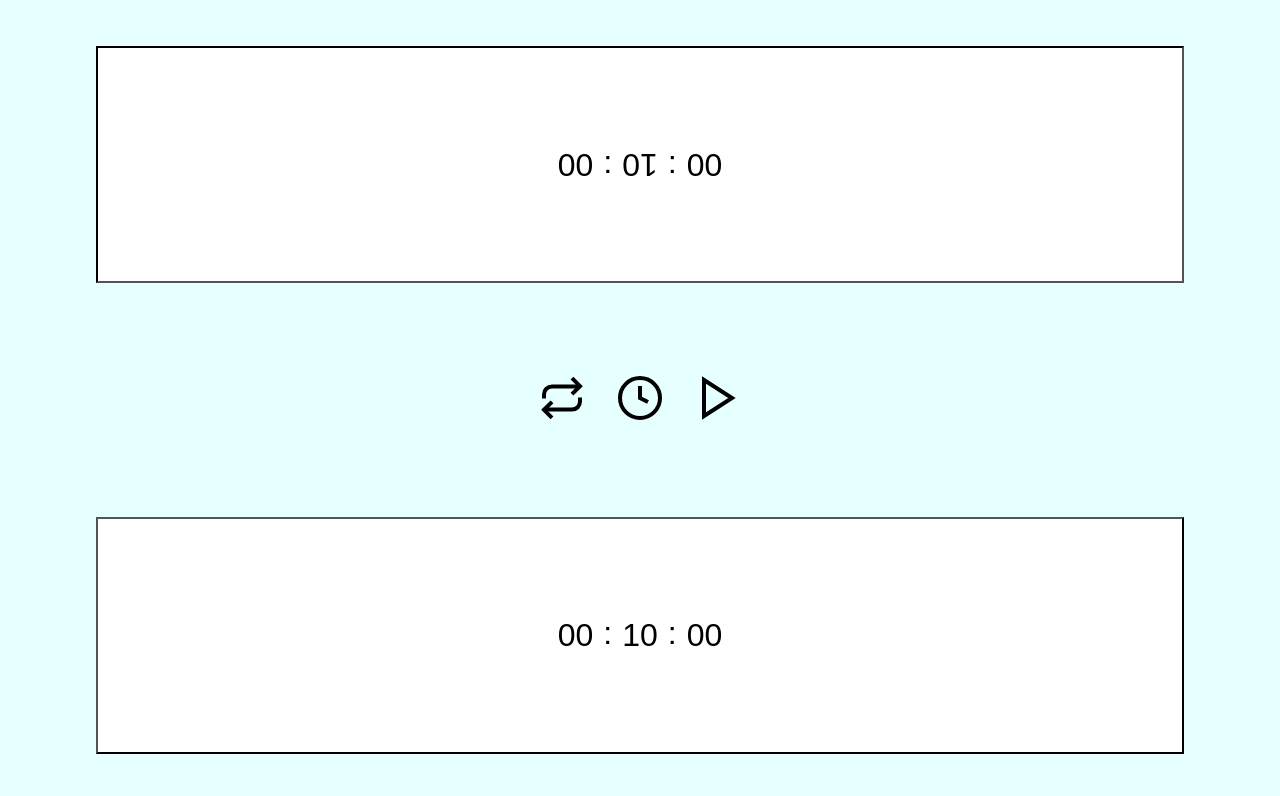
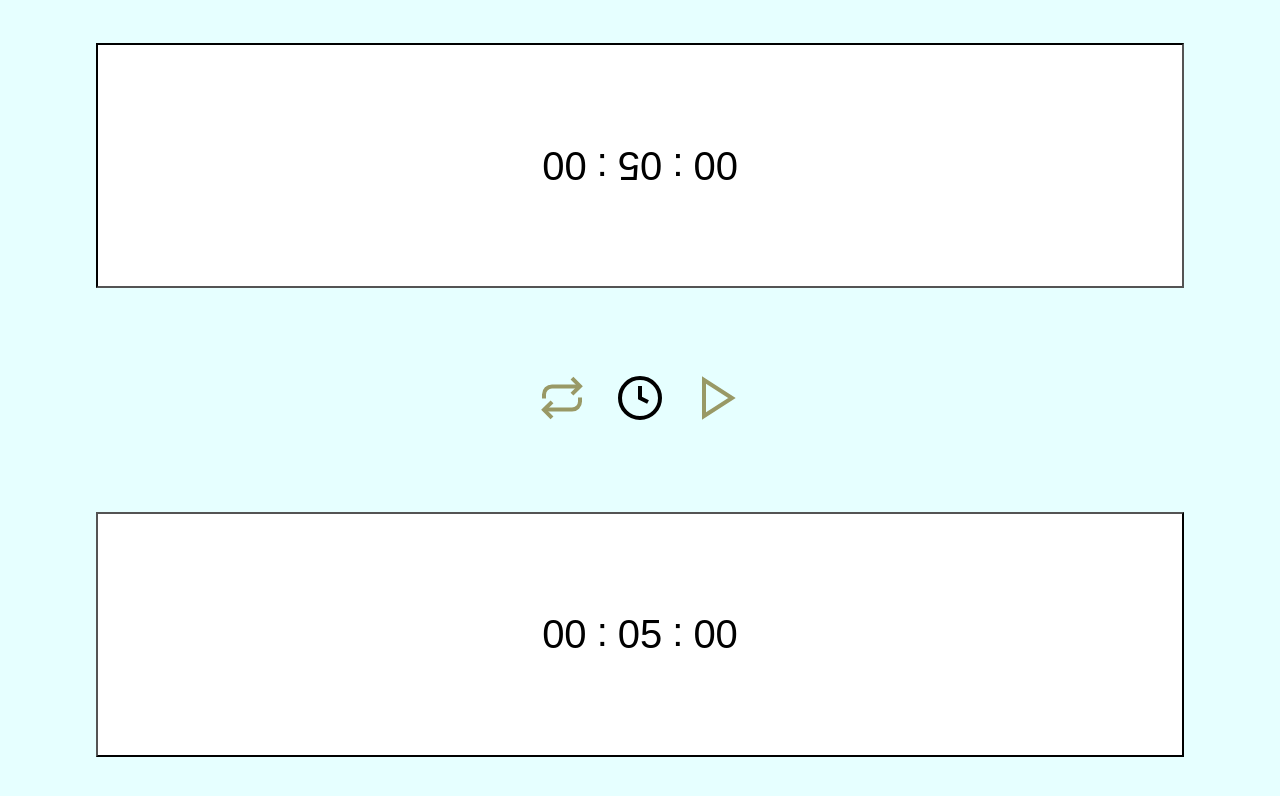
Before and after one commit to JavierMolines/chess-clock, a Next.js app: page / in a window 1280 px wide. Shown: the top 796 px of the page. Built offline with nearby package versions, Linux system fonts and the light colour scheme.

Commit message:
Add Zustand

```diff
--- a/app/component/Icons/Back.tsx
+++ b/app/component/Icons/Back.tsx
@@ -1,9 +1,10 @@
 import { IIconsChild } from "@/app/types/types";
 import { Icon } from "./Base/Icon";
 
-export const IconBack = ({ action, enabledIcon }: IIconsChild) => {
+export const IconBack = ({ action }: IIconsChild) => {
 	return (
 		<Icon
+			name="reset"
 			action={action}
 			moreAttributes={{
 				viewBox: "0 0 24 24",
--- a/app/component/Icons/Base/Icon.tsx
+++ b/app/component/Icons/Base/Icon.tsx
@@ -1,16 +1,26 @@
+import { useClockStore } from "@/app/store/gameStore";
 import { IIcon } from "@/app/types/types";
 
 export const Icon = ({
 	action,
 	moreAttributes,
 	children,
-	enabledIcon = true,
+	name = "clock",
 }: IIcon) => {
-	const isActive = enabledIcon ? "#000000" : "#999966";
+	const { gameRunning, timeRunning } = useClockStore();
+	const mapping = {
+		play: gameRunning && !timeRunning,
+		stop: gameRunning && timeRunning,
+		reset: gameRunning && !timeRunning,
+		clock: !gameRunning && !timeRunning,
+	};
+
+	const isActive = mapping[name];
+	const colorIcon = isActive ? "#000000" : "#999966";
 
 	return (
 		<button
-			disabled={!enabledIcon}
+			disabled={!isActive}
 			type="button"
 			style={{
 				border: "none",
@@ -23,7 +33,7 @@ export const Icon = ({
 				width="48"
 				height="48"
 				fill="none"
-				stroke={isActive}
+				stroke={colorIcon}
 				strokeWidth="2"
 				onClick={action}
 				{...moreAttributes}
--- a/app/component/Icons/Clock.tsx
+++ b/app/component/Icons/Clock.tsx
@@ -1,10 +1,11 @@
 import { Icon } from "./Base/Icon";
 import { IIconsChild } from "@/app/types/types";
 
-export const IconClock = ({ action, enabledIcon }: IIconsChild) => {
+export const IconClock = ({ action }: IIconsChild) => {
 	return (
 		<Icon
-			action={() => console.log("CLOCK")}
+			name="clock"
+			action={action}
 			moreAttributes={{
 				viewBox: "0 0 24 24",
 			}}
--- a/app/component/Icons/Play.tsx
+++ b/app/component/Icons/Play.tsx
@@ -1,9 +1,10 @@
 import { Icon } from "./Base/Icon";
 import { IIconsChild } from "@/app/types/types";
 
-export const IconPlay = ({ action, enabledIcon }: IIconsChild) => {
+export const IconPlay = ({ action }: IIconsChild) => {
 	return (
 		<Icon
+			name="play"
 			action={action}
 			moreAttributes={{
 				viewBox: "0 0 24 24",
--- a/app/component/Icons/Stop.tsx
+++ b/app/component/Icons/Stop.tsx
@@ -1,9 +1,10 @@
 import { Icon } from "./Base/Icon";
 import { IIconsChild } from "@/app/types/types";
 
-export const IconStop = ({ action, enabledIcon }: IIconsChild) => {
+export const IconStop = ({ action }: IIconsChild) => {
 	return (
 		<Icon
+			name="stop"
 			action={action}
 			moreAttributes={{
 				viewBox: "0 0 24 24",
--- a/app/hooks/useMovement.ts
+++ b/app/hooks/useMovement.ts
@@ -1,22 +1,23 @@
 import { useEffect, useState } from "react";
+import { useClockStore } from "@/app/store/gameStore";
 
 const useMovement = () => {
 	const velocity = 1000;
 	const standard = {
 		second: 0,
-		minute: 10,
+		minute: 5,
 		hour: 0,
 	};
 
 	// rome-ignore lint/suspicious/noExplicitAny: <explanation>
 	const [turn, setTurn] = useState<any>(null);
-	const [gameOn, setGameOn] = useState(false);
-	const [gameStop, setGameStop] = useState(false);
 	const [ownerTime, setOwnerTime] = useState(standard);
 	const [inviteTime, setInviteTime] = useState(standard);
+	const { gameRunning, timeRunning, stateConfig } = useClockStore();
 
-	const reduceTimer = (currentPlayer: boolean, initGame: boolean) => {
-		if (gameStop || (initGame === false && gameOn === false)) return;
+	const reduceTimer = (currentPlayer: boolean) => {
+		const isValidTime = gameRunning && timeRunning;
+		if (!isValidTime) return;
 
 		const assignNewTime = currentPlayer ? setOwnerTime : setInviteTime;
 		const { second, minute, hour } = currentPlayer ? ownerTime : inviteTime;
@@ -56,7 +57,10 @@ const useMovement = () => {
 
 		// END CLOCK
 		if (newSecond <= 0 && newMinute <= 0 && newHour <= 0) {
-			setGameOn(false);
+			stateConfig({
+				timeGame: false,
+				timeRunning: false,
+			});
 			assignNewTime({
 				hour: 0,
 				minute: 0,
@@ -86,54 +90,52 @@ const useMovement = () => {
 		}
 	};
 
+	const handlerGameFlow = () => {
+		if (!gameRunning) return;
+		stateConfig({
+			timeRunning: !timeRunning,
+		});
+	};
+
+	const resetGame = () => {
+		console.log("RESET");
+	};
+
+	const handlerTimeClock = () => {
+		console.log("TIME CLOCK");
+	};
+
 	const handleTurn = (flow: "OWNER" | "VISIT") => {
-		if (!gameOn) {
-			setGameOn(true);
+		if (!gameRunning) {
+			stateConfig({
+				timeGame: true,
+				timeRunning: true,
+			});
 		}
 		const initTurn = flow === "OWNER";
 		setTurn(!initTurn);
 		window.navigator.vibrate(100);
 	};
 
-	const handlerGameFlow = () => {
-		if (gameStop === false) {
-			setGameStop(true);
-			return;
-		}
-
-		setGameStop(false);
-	};
-
-	const resetGame = () => {
-		if (!gameStop || gameOn) return;
-
-		setGameOn(false);
-		setGameStop(false);
-		setOwnerTime(standard);
-		setInviteTime(standard);
-	};
-
 	useEffect(() => {
-		if (gameOn) {
-			const idTimer = setTimeout(() => {
-				reduceTimer(turn, false);
-			}, velocity);
-
+		if (gameRunning) {
+			const idTimer = setTimeout(() => reduceTimer(turn), velocity);
 			return () => {
 				clearTimeout(idTimer);
 			};
 		}
-	}, [ownerTime, inviteTime, turn, gameStop]);
+	}, [ownerTime, inviteTime, turn, timeRunning]);
 
 	return {
-		gameOn,
+		gameRunning,
 		turn,
 		ownerTime,
 		inviteTime,
-		gameStop,
+		timeRunning,
 		handleTurn,
 		handlerGameFlow,
 		resetGame,
+		handlerTimeClock,
 	};
 };
 
--- a/app/page.tsx
+++ b/app/page.tsx
@@ -10,19 +10,20 @@ import { IconBack } from "./component/Icons/Back";
 
 export default function Home() {
 	const {
-		gameOn,
-		gameStop,
+		gameRunning,
+		timeRunning,
 		ownerTime,
 		inviteTime,
 		turn,
 		handleTurn,
 		handlerGameFlow,
 		resetGame,
+		handlerTimeClock,
 	} = useMovement();
 
-	const statusButtonOwner = gameStop || (gameOn && turn === false);
-	const statusButtonVisit = gameStop || (gameOn && turn === true);
-	const handlerIconStatus = gameStop ? false : gameOn;
+	const statusButtonOwner = gameRunning && turn === false;
+	const statusButtonVisit = gameRunning && turn === true;
+	const handlerIconStatus = timeRunning === false;
 
 	return (
 		<main className="main">
@@ -35,11 +36,11 @@ export default function Home() {
 
 			<section>
 				<IconBack action={resetGame} />
-				<IconClock />
+				<IconClock action={handlerTimeClock} />
 				{handlerIconStatus ? (
+					<IconPlay action={handlerGameFlow} />
+				) : (
 					<IconStop action={handlerGameFlow} />
-				) : (
-					<IconPlay action={handlerGameFlow} />
 				)}
 			</section>
 
--- /dev/null
+++ b/app/store/gameStore.ts
@@ -0,0 +1,32 @@
+import { create } from "zustand";
+
+interface IClockStore {
+	gameRunning: boolean;
+	timeRunning: boolean;
+	stateConfig: Function;
+}
+
+interface IConfigGame {
+	timeGame?: boolean;
+	timeRunning?: boolean;
+}
+
+export const useClockStore = create<IClockStore>((set) => ({
+	gameRunning: false,
+	timeRunning: false,
+	stateConfig: (info: IConfigGame) => {
+		if (info.timeGame !== undefined && info.timeRunning !== undefined) {
+			return set({ gameRunning: info.timeGame, timeRunning: info.timeRunning });
+		}
+
+		if (info.timeRunning !== undefined) {
+			return set({ timeRunning: info.timeRunning });
+		}
+
+		if (info.timeGame !== undefined) {
+			return set({ gameRunning: info.timeGame });
+		}
+
+		console.log("NO");
+	},
+}));
--- a/app/styles/page.css
+++ b/app/styles/page.css
@@ -18,7 +18,7 @@
     background-color: #ffffff;
 
     &>span {
-        font-size: 2rem;
+        font-size: 2.5rem;
     }
 }
 
--- a/app/types/types.ts
+++ b/app/types/types.ts
@@ -1,8 +1,8 @@
 import { MouseEventHandler } from "react";
 
 export interface IIconsChild {
+	name?: "play" | "stop" | "reset" | "clock";
 	action?: Function;
-	enabledIcon?: boolean;
 }
 
 export interface IIcon extends IIconsChild {
--- a/package.json
+++ b/package.json
@@ -19,7 +19,8 @@
 		"next": "13.4.19",
 		"react": "18.2.0",
 		"react-dom": "18.2.0",
-		"typescript": "5.1.6"
+		"typescript": "5.1.6",
+		"zustand": "^4.4.1"
 	},
 	"devDependencies": {
 		"rome": "12.1.3"
```
Also changed, not shown: 1 other file (tests, documents, lock files or other folders).
